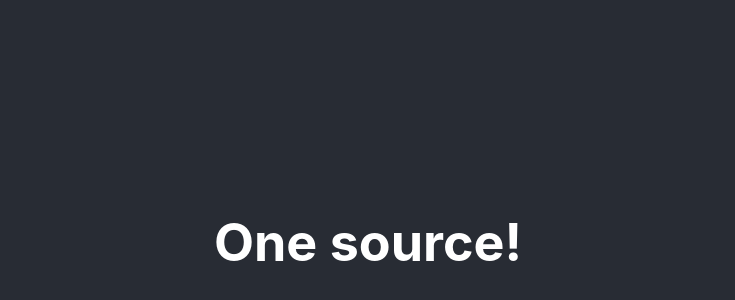
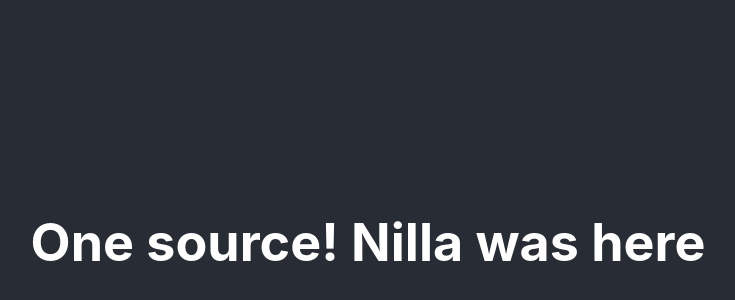
Before and after one commit to AnnaToll/one-source-fe, a React (Create React App) app: page / in a window 1280 px wide. Shown: the part 158-458 px from the top of the page, without its empty margins (272-1007 px from the left). Built offline with nearby package versions, Linux system fonts and the light colour scheme.

Commit message:
Changed h1

```diff
--- a/src/App.js
+++ b/src/App.js
@@ -5,7 +5,7 @@ function App() {
   return (
     <div className="App">
       <header className="App-header">
-        <h1>One source!</h1>
+        <h1>One source! Nilla was here</h1>
       </header>
     </div>
   );
```
